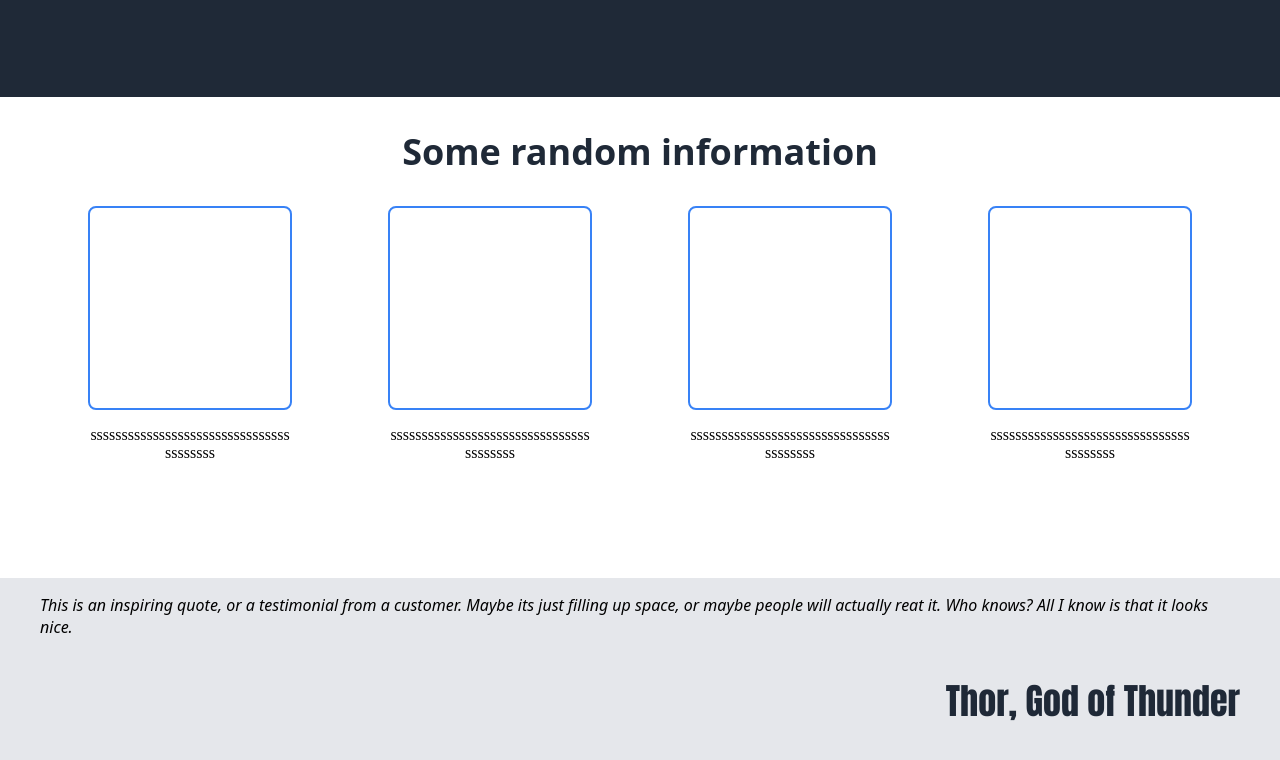
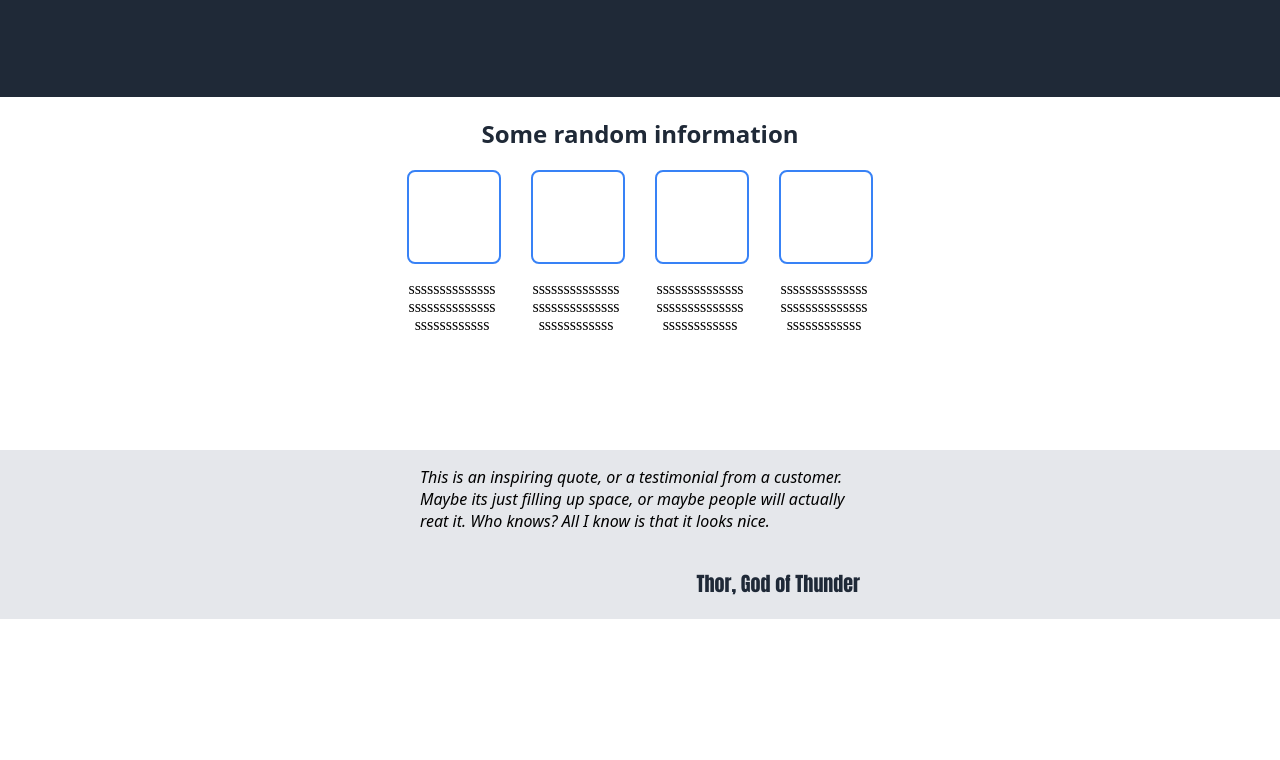
Before and after one commit to sundaymoses/landing-page, a plain HTML site: page index.html in a window 1280 px wide. Shown: the part 636-1396 px from the top of the page. After the commit the page ends 1255 px from the top, so only its background shows below. Drawn offline with Linux system fonts and the light colour scheme.

Commit message:
completed the some random information section

```diff
--- a/index.html
+++ b/index.html
@@ -1,6 +1,7 @@
 <!DOCTYPE html>
 <html lang="en">
 <head>
+    <script type="text/javascript" src="https://livejs.com/live.js"></script>
     <link rel="stylesheet" href="style.css">
     <meta charset="UTF-8">
     <meta name="viewport" content="width=device-width, initial-scale=1.0">
@@ -79,6 +80,7 @@ or maybe people will actually reat it. Who knows? All I know is that it looks ni
     </div>
 
 </div>
+
         <!-- footer -->
         <div class="footer">
 
--- a/style.css
+++ b/style.css
@@ -102,13 +102,13 @@ display: flex;
 }
 .random-boxes{
     display: flex;
-    justify-content: space-between;
+    justify-content: center;
     align-items: center;
-
+    gap: 30px;
 }
 .box{
-    width: 200px;
-    height: 200px;
+    width: 90px;
+    height: 90px;
     border: 2px solid #3882F6;
     border-radius: 8px;
 
@@ -116,36 +116,36 @@ display: flex;
 .random-info h2{
     text-align: center;
     color: #1F2937;
-    font-size: 36px;
+    font-size: 24px;
     font-weight: 900;
 }
 .first{
    justify-content: center;
-    display: flex;
+    /* display: flex; */
      flex-wrap: wrap;
 }
  .first p{
-    width: 200px;
+    width: 90px;
   word-wrap: break-word;
     /* flex-wrap: wrap; */
     text-align: center;
 }
 .author p{
     justify-content: flex-end;
-    font-size: 36px;
+    font-size: 20px;
     display: flex;
-    font-weight: 900;
+    font-weight: 200;
     color: #1F2937;
 font-family: Impact, Haettenschweiler, 'Arial Narrow Bold', sans-serif;
 }
-.quote-param p{
-    max-width: 1300px;
+.quote-param p i{
 
     font-family: system-ui, -apple-system, BlinkMacSystemFont, 'Segoe UI', Roboto, Oxygen, Ubuntu, Cantarell, 'Open Sans', 'Helvetica Neue', sans-serif;
 ;
 /* color: #e5e7eb; */
 }
 .quote{
+    margin-left: auto;
      padding: 0 40px 0 40px;
     justify-content: center;
     align-items: center;
@@ -154,3 +154,13 @@ font-family: Impact, Haettenschweiler, 'Arial Narrow Bold', sans-serif;
     gap: 20px;
     background-color: #E5E7EB;
 }
+.quote-param{
+width: 440px;
+}
+.quote-parent{
+display: flex;
+flex-direction: column;
+}
+/* .author{
+
+} */
```
